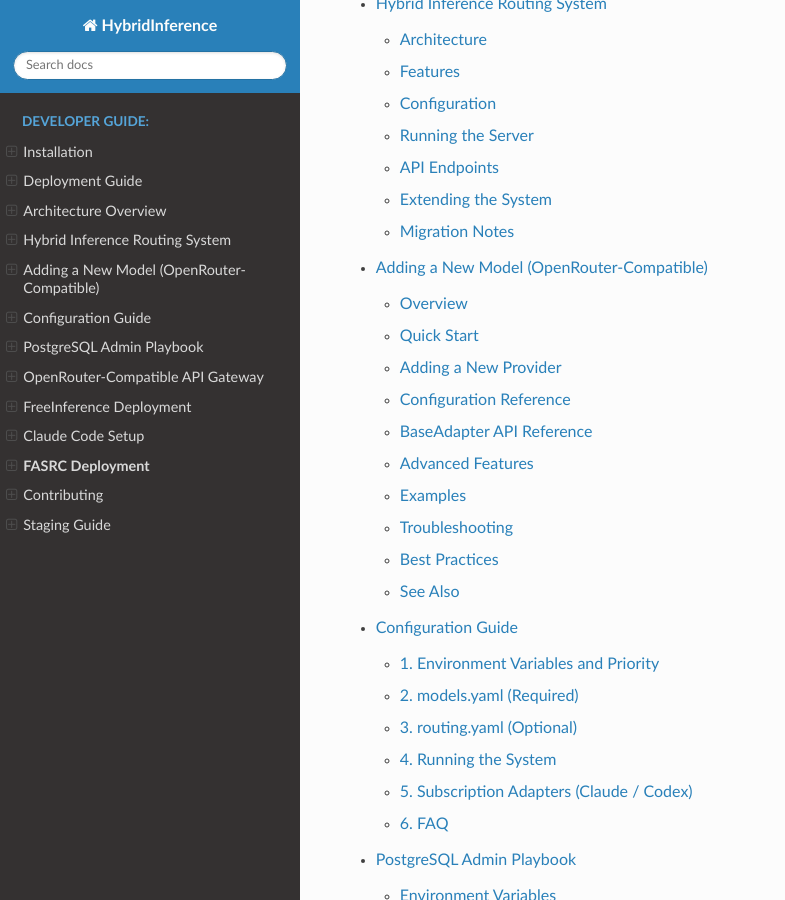
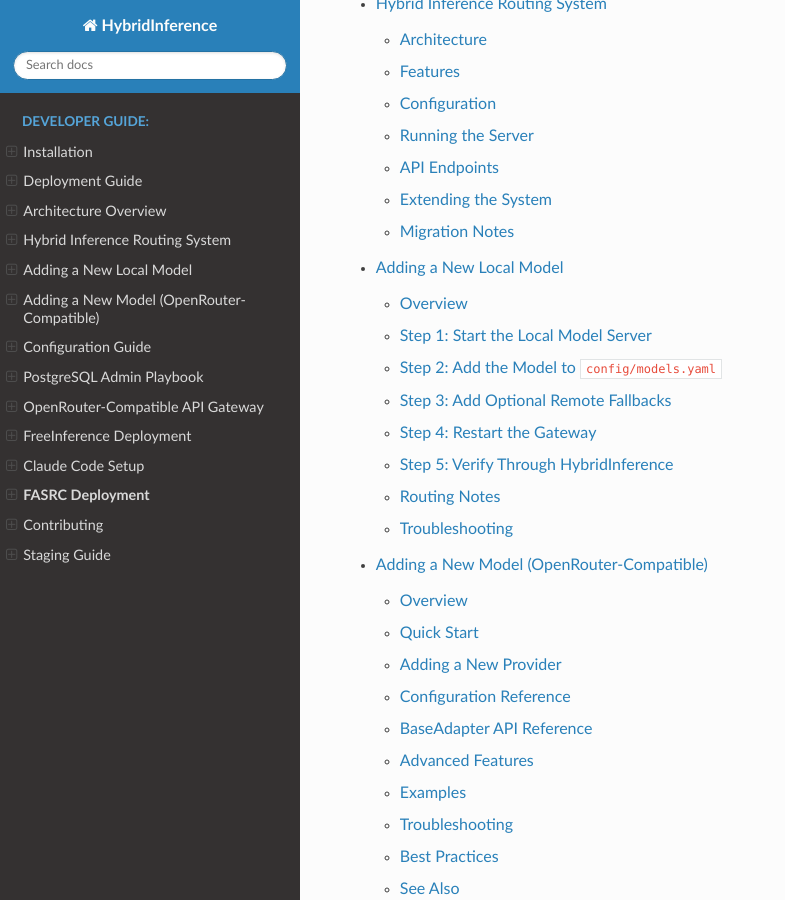
Before and after one commit to B-A-M-N/hybridInference, a Sphinx documentation site: the page built from docs/source/index.rst, in a window 1280 px wide and 900 px high, scrolled down 1112 px. Shown: the whole window, without its empty margins (0-785 px from the left). Built offline with Sphinx 7.4.7 and the Read the Docs theme 3.1.0, drawn with Linux system fonts in a browser that asks for light colours; some of the changed lines change nothing that is shown.

Commit message:
docs: add guide for registering local OpenAI-compatible models

````diff
--- /dev/null
+++ b/docs/source/developer/add-local-model.md
@@ -0,0 +1,206 @@
+# Adding a New Local Model
+
+This guide explains how to register a self-hosted model behind the HybridInference
+gateway. Use this when the model is already served by a local OpenAI-compatible
+server such as vLLM, SGLang, Ollama, or a custom `/v1/chat/completions` service.
+
+For new remote providers or custom adapters, see [Adding a New Model](adding-models.md).
+
+## Overview
+
+Adding a local model has three parts:
+
+1. Start the local inference server.
+2. Add a `config/models.yaml` entry that points to that server.
+3. Restart HybridInference and verify the public `/v1` API.
+
+The local server must expose OpenAI-compatible endpoints. The gateway forwards
+chat requests to `/v1/chat/completions` and embedding requests to `/v1/embeddings`
+when the model is registered as an embedding model.
+
+## Step 1: Start the Local Model Server
+
+Start the model with your preferred serving runtime. Example with vLLM:
+
+```bash
+vllm serve Qwen/Qwen3.5-27B \
+  --host 0.0.0.0 \
+  --port 8007 \
+  --served-model-name Qwen3.5-27B
+```
+
+Check that the local server responds before changing the gateway config:
+
+```bash
+curl http://localhost:8007/v1/models | jq
+curl -s -X POST http://localhost:8007/v1/chat/completions \
+  -H "Content-Type: application/json" \
+  -d '{
+    "model": "Qwen3.5-27B",
+    "messages": [{"role": "user", "content": "Hello"}],
+    "max_tokens": 32
+  }' | jq
+```
+
+If HybridInference runs in Docker, use `http://host.docker.internal:<port>` in
+`config/models.yaml` so the container can reach the host. If it runs directly on
+the host, `http://localhost:<port>` is fine.
+
+## Step 2: Add the Model to `config/models.yaml`
+
+Add a new entry under `models:`. Keep the public `id` short and stable because
+clients use it in the `model` field.
+
+```yaml
+  - id: qwen3.5-27b
+    name: Qwen3.5 27B
+    provider: sglang
+    quantization: "unknown"
+    input_modalities: ["text"]
+    output_modalities: ["text"]
+    context_length: 65536
+    max_output_length: 8192
+    supports_tools: true
+    supports_structured_output: true
+    supported_params: [temperature, top_p, max_tokens, stop, stream]
+    aliases: ["Qwen3.5-27B"]
+    pricing:
+      prompt: "0"
+      completion: "0"
+      image: "0"
+      request: "0"
+      input_cache_reads: "0"
+      input_cache_writes: "0"
+    route:
+      - kind: sglang
+        weight: 1.0
+        base_url: "http://host.docker.internal:8007"
+        provider_model_id: "Qwen3.5-27B"
+        pricing:
+          prompt: "0"
+          completion: "0"
+```
+
+Use these fields carefully:
+
+- `id`: Public model ID returned by `/v1/models` and used by clients.
+- `provider`: Top-level provider label for metadata. For local OpenAI-compatible
+  servers, use `vllm`, `sglang`, or `openai_compat`.
+- `route[].kind`: Adapter kind used by the gateway. Local OpenAI-compatible
+  services can use `vllm`, `sglang`, or `openai_compat`.
+- `base_url`: The local server root. It may include `/v1`, but does not have to.
+- `provider_model_id`: Model name sent to the local server. This must match the
+  serving runtime's model name.
+- `aliases`: Optional extra public names that resolve to the same gateway model.
+- `supported_params`: Only include parameters that the local runtime accepts.
+
+## Step 3: Add Optional Remote Fallbacks
+
+If you want automatic fallback, add another route with a lower or equal weight:
+
+```yaml
+    route:
+      - kind: sglang
+        weight: 1.0
+        base_url: "http://host.docker.internal:8007"
+        provider_model_id: "Qwen3.5-27B"
+        pricing:
+          prompt: "0"
+          completion: "0"
+      - kind: featherless
+        weight: 0
+        base_url: ${FEATHERLESS_BASE_URL}
+        api_key: ${FEATHERLESS_API_KEY}
+        provider_model_id: "Qwen/Qwen3.5-27B"
+        pricing:
+          prompt: "0"
+          completion: "0"
+```
+
+Set fallback `weight` to `0` when you want to keep the route configured but
+disabled. Set it above `0` to allow weighted routing and failover.
+
+## Step 4: Restart the Gateway
+
+Restart the backend so it reloads `config/models.yaml`:
+
+```bash
+make restart s=backend
+```
+
+For local development without Docker:
+
+```bash
+uvicorn serving.servers.app:app --host 0.0.0.0 --port 8080
+```
+
+## Step 5: Verify Through HybridInference
+
+List registered models:
+
+```bash
+curl http://localhost:8080/v1/models | jq
+```
+
+Run a chat completion through the gateway:
+
+```bash
+curl -s -X POST http://localhost:8080/v1/chat/completions \
+  -H "Content-Type: application/json" \
+  -d '{
+    "model": "qwen3.5-27b",
+    "messages": [{"role": "user", "content": "Hello from the gateway"}],
+    "max_tokens": 32
+  }' | jq
+```
+
+Test streaming:
+
+```bash
+curl -N -s -X POST http://localhost:8080/v1/chat/completions \
+  -H "Content-Type: application/json" \
+  -d '{
+    "model": "qwen3.5-27b",
+    "messages": [{"role": "user", "content": "Stream one sentence"}],
+    "stream": true,
+    "max_tokens": 64
+  }'
+```
+
+## Routing Notes
+
+If `config/routing.yaml` is present, it can adjust route weights after models are
+registered. Without `routing.yaml`, the gateway uses the weights in
+`config/models.yaml`.
+
+When `OFFLOAD=1`, startup removes local adapters whose `base_url` matches
+`LOCAL_BASE_URL`. Use this for remote-only incidents, and make sure any local
+route you want offloaded uses the same base URL value as `LOCAL_BASE_URL`.
+
+## Troubleshooting
+
+### Model Does Not Appear in `/v1/models`
+
+- Check YAML indentation under `models:`.
+- Restart the backend after editing `config/models.yaml`.
+- Confirm `id` and `aliases` do not collide with another model.
+- Check backend logs for model registry errors.
+
+### Gateway Cannot Reach the Local Server
+
+- From Docker, use `host.docker.internal` instead of `localhost`.
+- From bare metal, use `localhost` or the host IP.
+- Confirm the local server listens on `0.0.0.0`, not only `127.0.0.1`, if it must
+  be reached from a container.
+- Verify `curl <base_url>/v1/models` works from the same environment as the
+  backend.
+
+### Requests Fail After Registration
+
+- Make sure `provider_model_id` matches the model name exposed by the local
+  runtime.
+- Remove unsupported request params from `supported_params`.
+- If the runtime's base URL already ends in `/v1`, keep it that way; the adapter
+  will use `/chat/completions` under that base.
+- For tool calls or JSON output, set `supports_tools` and
+  `supports_structured_output` only when the local runtime supports them.
--- a/docs/source/index.rst
+++ b/docs/source/index.rst
@@ -14,6 +14,7 @@
    developer/deployment
    developer/architecture
    developer/routing
+   developer/add-local-model
    developer/adding-models
    developer/configuration
    developer/database
````
